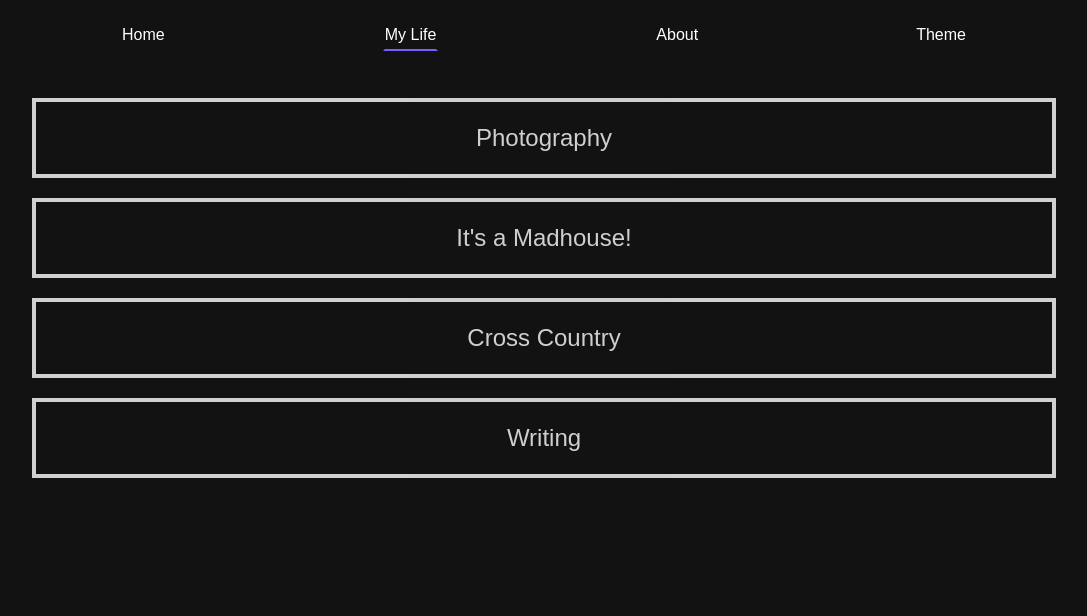
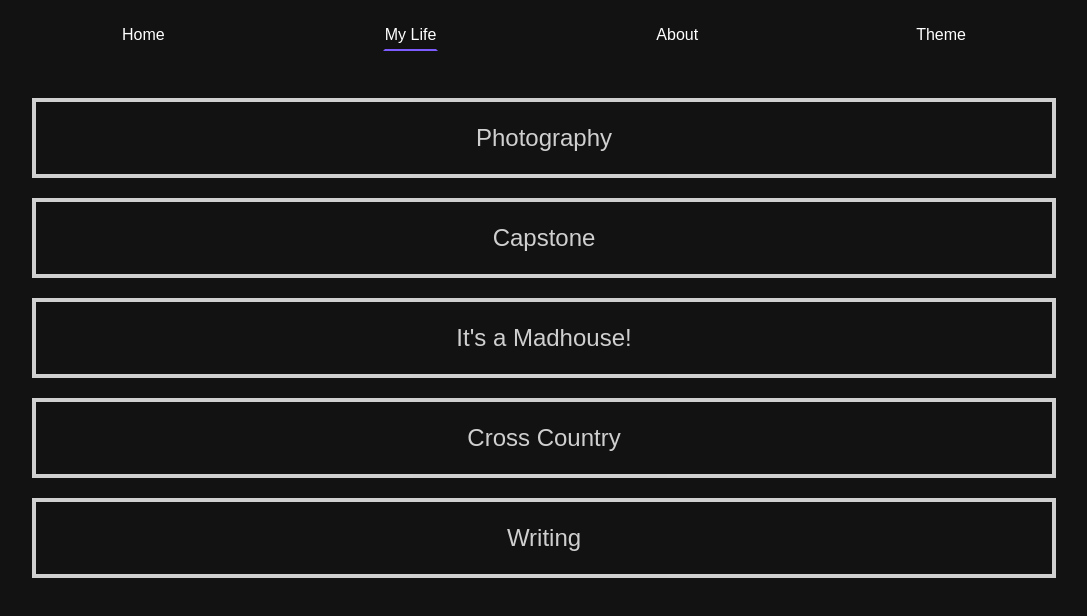
Before and after one commit to Scolberg25/SebastianColberg, a website: page mylife.html in a window 1280 px wide. Shown: the top 616 px of the page, without its empty margins (96-1183 px from the left). Drawn offline with Linux system fonts and the light colour scheme.

Commit message:
Capstone added

```diff
--- a/mylife.html
+++ b/mylife.html
@@ -41,16 +41,21 @@
             </a>
         </div>
         <div class="project-boxes" id="slideBoxRight">
+            <a href=# target="blank">
+                <p>Capstone</p>
+            </a>
+        </div>
+        <div class="project-boxes" id="slideBoxLeft">
             <a href="https://vimeo.com/689384824" target="blank">
                 <p>It's a Madhouse!</p>
             </a>
         </div>
-        <div class="project-boxes" id="slideBoxLeft">
+        <div class="project-boxes" id="slideBoxRight">
             <a href="life/running">
                 <p>Cross Country</p>
             </a>
         </div>
-        <div class="project-boxes" id="slideBoxRight">
+        <div class="project-boxes" id="slideBoxLeft">
             <a href="https://www.craft.do/s/9Okq0N8DMh9xEr" target="blank">
                 <p>Writing</p>
             </a>
--- a/theme.js
+++ b/theme.js
@@ -12,13 +12,13 @@ if (theme) {
 }
 
 // Button Event Handlers
-darkButton.onclick = () => {
-    body.classList.replace('light', 'dark');
-    localStorage.setItem('theme', 'dark');
-};
-
 lightButton.onclick = () => {
     body.classList.replace('dark', 'light');
 
     localStorage.setItem('theme', 'light');
 };
+
+darkButton.onclick = () => {
+    body.classList.replace('light', 'dark');
+    localStorage.setItem('theme', 'dark');
+};
```
